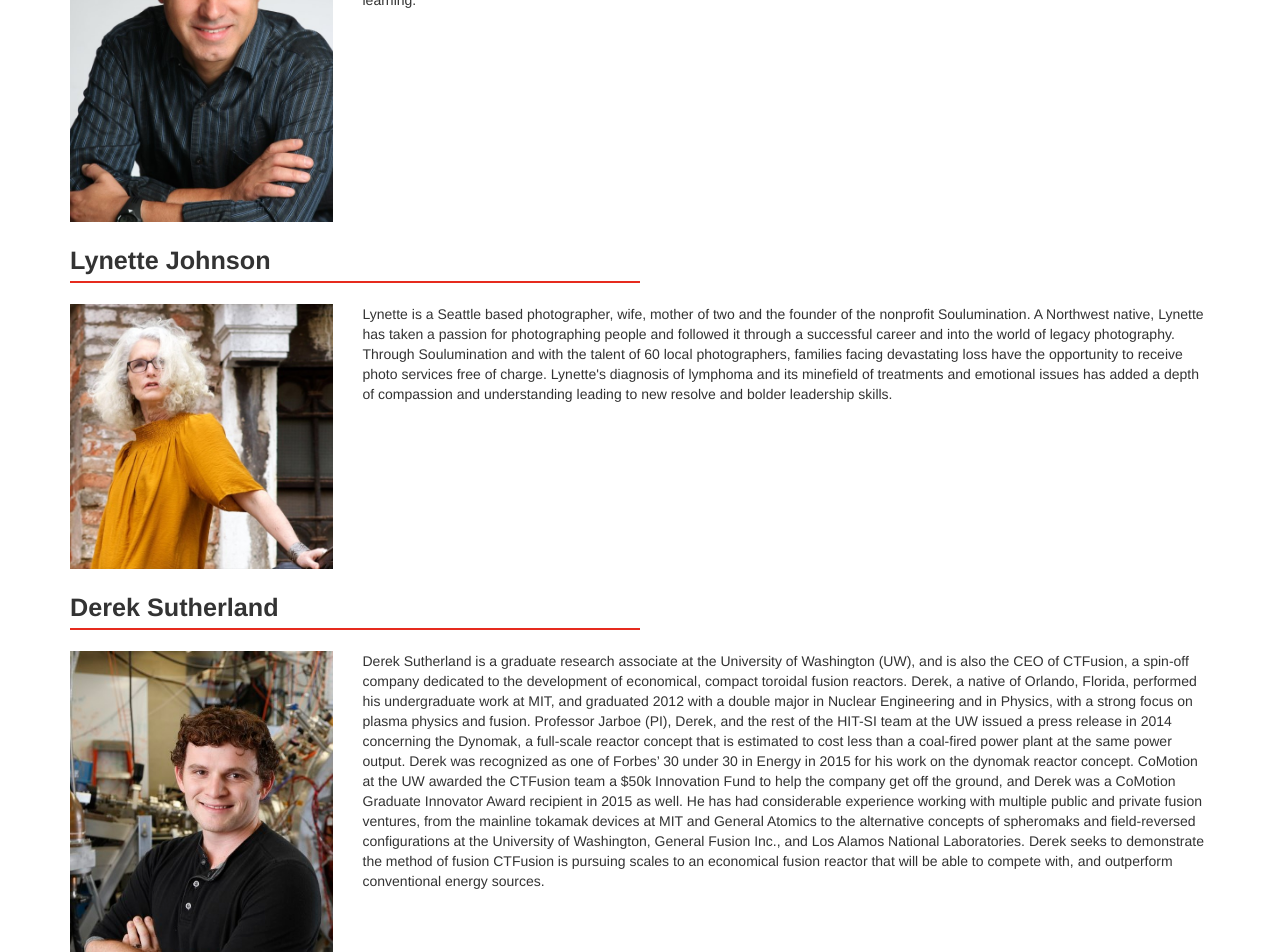
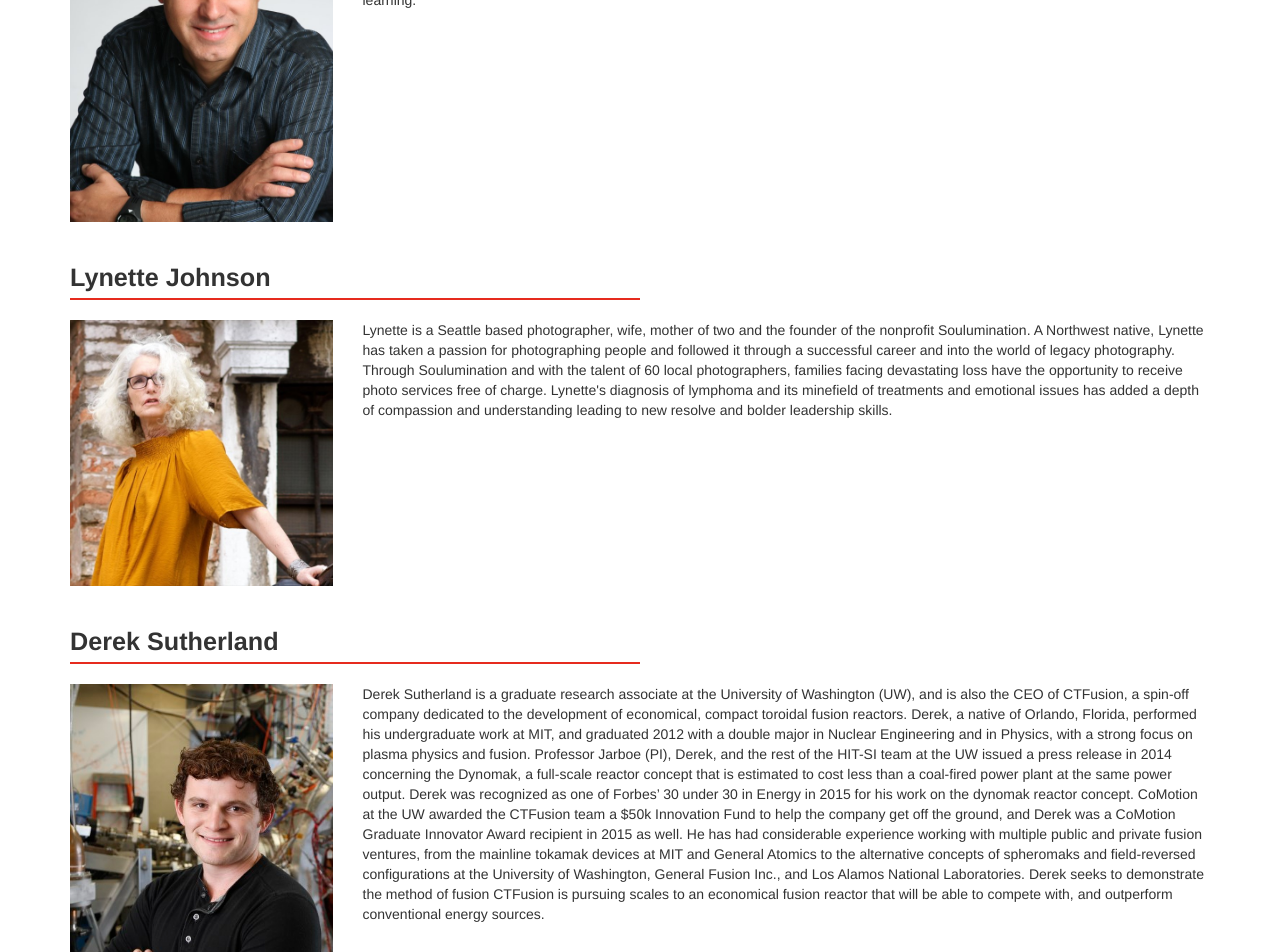
Before and after one commit to tedxuofw/website-2016, a Jekyll site: the page built from app/speakers.html, in a window 1280 px wide. Shown: the part 502-1454 px from the top of the page. Built offline with Jekyll 4.4.1, drawn with Linux system fonts in a browser that asks for light colours.

Commit message:
updating speakers layout

```diff
--- /dev/null
+++ b/app/_sass/_speakers.scss
@@ -0,0 +1,10 @@
+
+.speaker img {
+  padding-bottom: 1em;
+}
+
+@media (min-width: $screen-sm-min) {
+  .speaker {
+    margin-bottom: 2em;
+  }
+}
--- a/app/css/main.scss
+++ b/app/css/main.scss
@@ -60,5 +60,6 @@
         "parallax",
         "portrait",
         "buttons",
-        "attend"
+        "attend",
+        "speakers"
 ;
```
